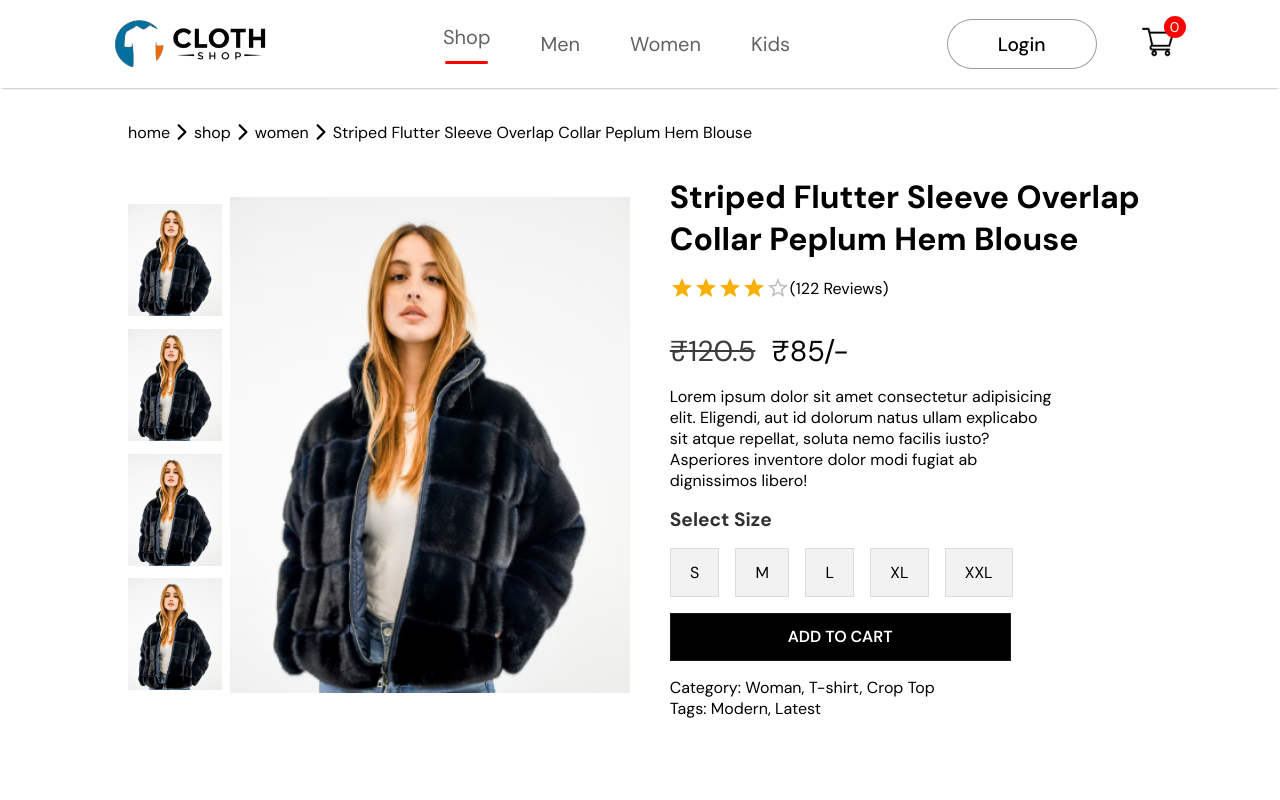
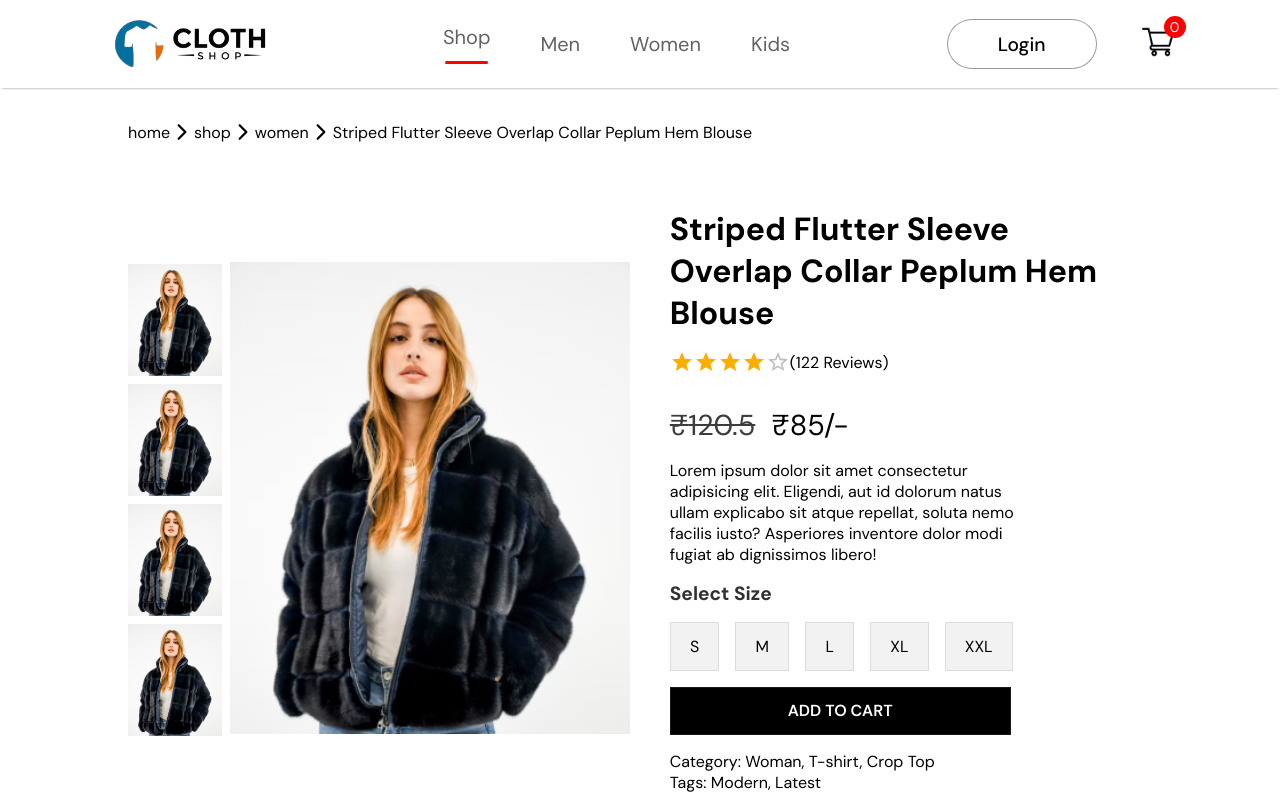
Before and after one commit to NipunShrivats/ecommerce-clothing, a React (Vite) app: page /product/1 in a window 1280 px wide. Shown: the top 800 px of the page. Built offline with nearby package versions, Linux system fonts and the light colour scheme.

Commit message:
changes on 29Aug commit no.2

```diff
--- a/src/Components/ProductDisplay/ProductDisplay.css
+++ b/src/Components/ProductDisplay/ProductDisplay.css
@@ -9,12 +9,38 @@
 .productDisplay-Left {
   /* border: 2px solid red; */
   display: flex;
-    gap: 17px;
+}
+
+.productDisplay-Left .productDisplay-img-list {
+  /* border: 2px solid rgb(13, 0, 255); */
+  display: flex;
+  flex-direction: column;
+  align-items: center;
+  justify-content: center;
+  gap: 0.5rem;
+}
+
+.productDisplay-img-list img {
+  /* border: 2px solid red; */
+  height: 7rem;
+}
+
+.productDisplay-main-img {
+  /* border: 2px solid red; */
+  width: 25rem;
+  height: 29.5rem;
+  margin: 0rem 0.5rem;
 }
 
 .productDisplay-Right {
-    padding-left: 2rem;
   /* border: 2px solid red; */
+  padding: 2rem;
+  display: flex;
+}
+
+.productDisplay-Right .productDisplay-Right-inside {
+  /* padding-left: 2rem; */
+  /* border: 2px solid rgb(30, 255, 0); */
   display: flex;
   flex-direction: column;
   gap: 1rem;
@@ -25,25 +51,6 @@
   /* display: flex; */
   font-size: 2rem;
   /* margin-bottom: 1rem; */
-}
-
-.productDisplay-img-list {
-    /* border: 2px solid red; */
-    display: flex;
-    flex-direction: column;
-    gap: .8rem
-}
-
-.productDisplay-img-list img {
-    /* border: 2px solid red; */
-    height: 7rem;
-}
-
-.productDisplay-main-img {
-    /* border: 2px solid red; */
-    width: 25rem;
-    height: 31rem;
-    margin: 0rem .5rem;
 }
 
 .productDisplay-right-star .box {
@@ -78,7 +85,8 @@
   /* margin-top: 2rem; */
 }
 
-.productDisplay-right-size {}
+.productDisplay-right-size {
+}
 
 .productDisplay-right-size h1 {
   /* border: 2px solid red; */
@@ -97,8 +105,8 @@
   /* border: 2px solid red; */
   background-color: rgba(132, 132, 132, 0.1);
   border: 1px solid rgba(132, 132, 132, 0.2);
-    padding: .8rem 1.2rem;
-    transition: .3s;
+  padding: 0.8rem 1.2rem;
+  transition: 0.3s;
   cursor: pointer;
 }
 
@@ -112,7 +120,7 @@
   background-color: black;
   color: white;
   border: 1px solid rgba(132, 132, 132, 0.2);
-    transition: .3s;
+  transition: 0.3s;
   cursor: pointer;
   width: 21.3rem;
   height: 3rem;
--- a/src/Components/ProductDisplay/ProductDisplay.jsx
+++ b/src/Components/ProductDisplay/ProductDisplay.jsx
@@ -1,65 +1,90 @@
-import React, { useState } from 'react'
-import './ProductDisplay.css'
+import React, { useState } from "react";
+import "./ProductDisplay.css";
 
-import Box from '@mui/material/Box';
-import Rating from '@mui/material/Rating';
-import Typography from '@mui/material/Typography';
+import Box from "@mui/material/Box";
+import Rating from "@mui/material/Rating";
+import Typography from "@mui/material/Typography";
 
 export default function ProductDisplay(props) {
-    const { product } = props
+  const { product } = props;
 
   const [value, setValue] = useState(4);
   return (
     <>
       <div className="productDisplay container">
-
-                <div className='productDisplay-Left'>
-                    <div className='productDisplay-img-list'>
+        <div className="productDisplay-Left">
+          <div className="productDisplay-img-list">
             <img src={product.image} alt="" />
             <img src={product.image} alt="" />
             <img src={product.image} alt="" />
             <img src={product.image} alt="" />
           </div>
+          <div className="productDisplay-img">
+            <img
+              src={product.image}
+              alt=""
+              className="productDisplay-main-img"
+            />
           </div>
-                <div className='productDisplay-img'>
-                    <img src={product.image} alt="" className='productDisplay-main-img' />
         </div>
 
-                <div className='productDisplay-Right'>
-                    <h1 className='heading'>{product.name}</h1>
-                    <div className='productDisplay-right-star'>
-                        <Box sx={{ '& > legend': { mt: 2 } }} className="box">
+        <div className="productDisplay-Right">
+          <div className="productDisplay-Right-inside">
+            <h1 className="heading">{product.name}</h1>
+            <div className="productDisplay-right-star">
+              <Box sx={{ "& > legend": { mt: 2 } }} className="box">
                 {/* <Typography component="legend">Read only</Typography> */}
                 <Rating name="read-only" value={value} readOnly />
                 <p>(122 Reviews)</p>
               </Box>
             </div>
             <div className="productDisplay-Right-Prices">
-                        <div className="productDisplay-right-price-old">₹{product.old_price}</div>
-                        <div className="productDisplay-right-price-new">₹{product.new_price}/-</div>
+              <div className="productDisplay-right-price-old">
+                ₹{product.old_price}
+              </div>
+              <div className="productDisplay-right-price-new">
+                ₹{product.new_price}/-
+              </div>
             </div>
 
-                    <div className='productDisplay-right-description'>
+            <div className="productDisplay-right-description">
               {product.description}
             </div>
-                    <div className='productDisplay-right-size'>
+            <div className="productDisplay-right-size">
               <h1>Select Size</h1>
-                        <div className='productDisplay-right-size'>
-                            <div><p>S</p></div>
-                            <div><p>M</p></div>
-                            <div><p>L</p></div>
-                            <div><p>XL</p></div>
-                            <div><p>XXL</p></div>
+              <div className="productDisplay-right-size">
+                <div>
+                  <p>S</p>
+                </div>
+                <div>
+                  <p>M</p>
+                </div>
+                <div>
+                  <p>L</p>
+                </div>
+                <div>
+                  <p>XL</p>
+                </div>
+                <div>
+                  <p>XXL</p>
+                </div>
               </div>
             </div>
             <button>ADD TO CART</button>
 
             <div>
-                        <p className='productDisplay-right-category'> <span>Category: </span> Woman, T-shirt, Crop Top</p>
-                        <p className='productDisplay-right-category'> <span>Tags: </span>Modern, Latest</p>
+              <p className="productDisplay-right-category">
+                {" "}
+                <span>Category: </span> Woman, T-shirt, Crop Top
+              </p>
+              <p className="productDisplay-right-category">
+                {" "}
+                <span>Tags: </span>Modern, Latest
+              </p>
+            </div>
           </div>
         </div>
       </div>
     </>
-    )
+  );
 }
--- /dev/null
+++ b/src/Components/newDel/newDel.jsx
@@ -0,0 +1,5 @@
+import React from "react";
+
+export default function newDel() {
+  return <div>newDel</div>;
+}
```
Also changed, not shown: src/Components/newDel/newDel.css (added), 1 other file (tests, documents, lock files or other folders). Lines whose indentation alone changed are shown as unchanged.
